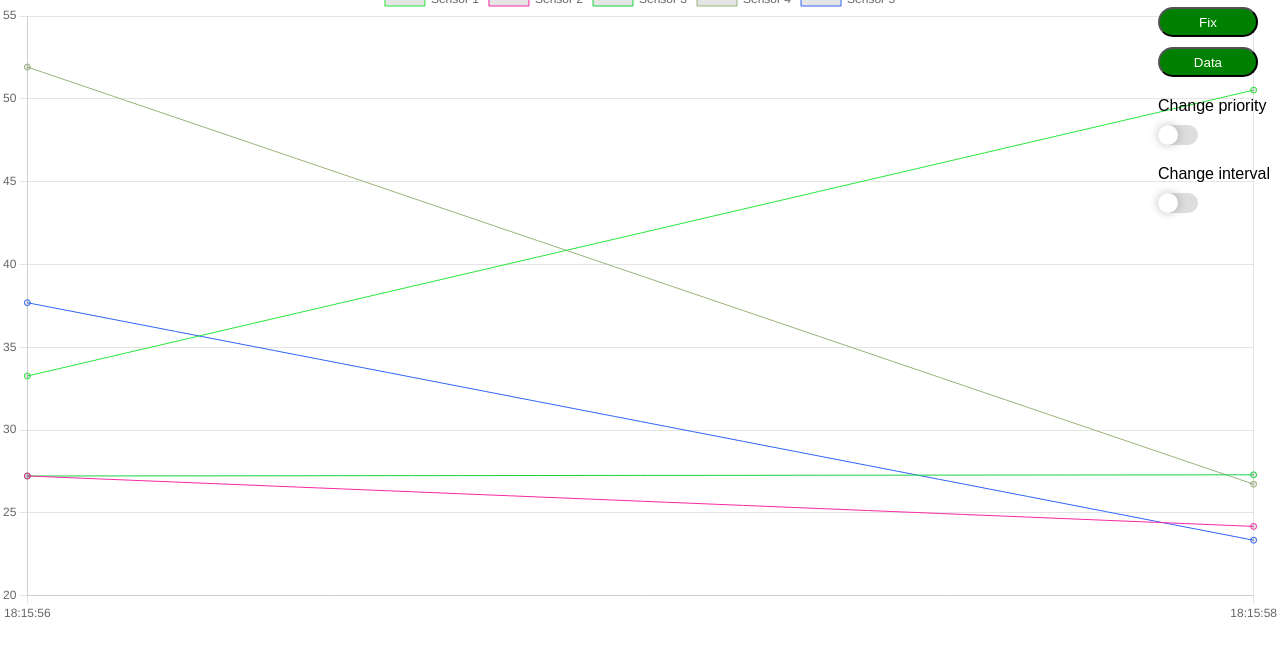
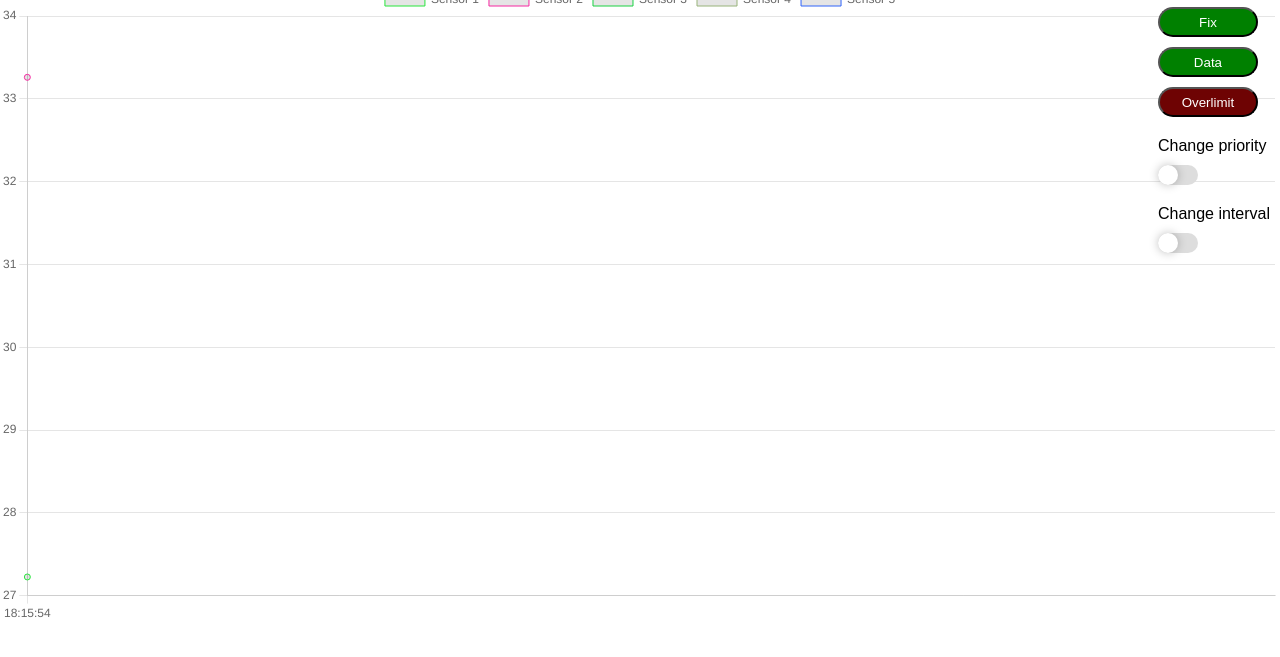
Before and after one commit to vlad-beep/Sensor-Testing, a plain HTML site: page index.html in a window 1280 px wide. Shown: the part 53-710 px from the top of the page. Drawn offline with nearby package versions, Linux system fonts and the light colour scheme.

Commit message:
v0.6 some small fixes

```diff
--- a/index.html
+++ b/index.html
@@ -13,6 +13,7 @@
         <button class="prank">Шалость</button>
         <button class="fix">Fix</button>
         <button class="info">Data</button>
+        <button class="overlimit">Overlimit</button>
         <p>Change priority</p>
         <label class="toggle" for="myToggle">
             <input class="toggle__input" name="" type="checkbox" id="myToggle">
--- a/script.js
+++ b/script.js
@@ -4,6 +4,7 @@
 const xn = []; // lower limit array
 const deltaXA = []; // emergency inter-set array
 const sensorData = []; // array to store sensor data
+const limitData = [];
 const dataset = [];
 const sensorPriority = [5, 0, 3, 1, 4];
 const intervals = [4, 2, 8, 12, 6];
@@ -11,11 +12,12 @@
 let upperLimitArray = 55;
 let prankvalue = 0;
 let byPriority = false;
-let byInterval = false;
+let byInterval = true;
 
 const prank = document.querySelector('.prank');
 const fix = document.querySelector('.fix');
 const infoBtn = document.querySelector('.info');
+const overlimitlBtn = document.querySelector('.overlimit');
 const priorityBtn = document.querySelector('#myToggle');
 const intervalBtn = document.querySelector('#myToggl');
 
@@ -31,10 +33,12 @@
 intervalBtn.addEventListener('click', function () {
   byInterval = !byInterval;
 });
+overlimitlBtn.addEventListener('click', printOverLimitSensorData);
 
 infoBtn.addEventListener('click', printSensorData);
+
 class Sensor {
-  constructor(label, data, borderColor, priority, interval) {
+  constructor(label, data, borderColor, priority, interval, overLimitData) {
     this.label = label;
     this.data = data;
     this.borderColor = borderColor;
@@ -42,6 +46,7 @@
     this.tension = 0.1;
     this.priority = priority;
     this.interval = interval;
+    this.overLimitData = overLimitData;
   }
 
   test() {
@@ -55,7 +60,7 @@
     // Check if the sensor value is outside of the limits
     if (sensorValue < xn[sensorIndex] || sensorValue > xv[sensorIndex]) {
       console.log(`Sensor ${sensorIndex + 1} is out of limits!`);
-      // TODO: Add code to issue passport
+      limitData[sensorIndex].push(sensorValue);
     }
     // Save the sensor value to the sensor data array
     sensorData[sensorIndex].push(sensorValue);
@@ -78,7 +83,7 @@
     for (let i = 0; i < n; i++) {
       sensorsByPriority[i].test();
     }
-  } else if (byInterval === true) {
+  } else if (byInterval) {
     getTime();
     for (let i = 0; i < n; i++) {
       setInterval(() => dataset[i].test(), dataset[i].interval * 1000);
@@ -101,6 +106,12 @@
   }
 }
 
+function printOverLimitSensorData() {
+  for (let i = 0; i < n; i++) {
+    console.log(`Sensor ${i + 1} data: ${limitData[i].join(', ')}`);
+  }
+}
+
 function InitializeOptions() {
   sensorChart = InitializeChart();
   for (let i = 0; i < n; i++) {
@@ -109,8 +120,9 @@
     const borderColor = `#${Math.floor(Math.random() * 16777215).toString(16)}`;
     const priority = sensorPriority[i];
     const interval = intervals[i];
+    const overLimitData = limitData[i];
 
-    const sensor = new Sensor(label, dataValues, borderColor, priority, interval);
+    const sensor = new Sensor(label, dataValues, borderColor, priority, interval, overLimitData);
     dataset.push(sensor);
     // Initialize limits
     xv[i] = upperLimitArray;
@@ -119,6 +131,7 @@
     deltaXA[i] = 0.5;
     // Initialize sensor data array
     sensorData[i] = [];
+    limitData[i] = [];
   }
 }
 
--- a/style.css
+++ b/style.css
@@ -38,8 +38,8 @@
 .buttons .info {
     background-color: green;
 }
-.buttons .priority-btn {
-    background-color: blue;
+.buttons .overlimit {
+    background-color: rgb(110, 3, 3);
 }
 
 .chart{
```
